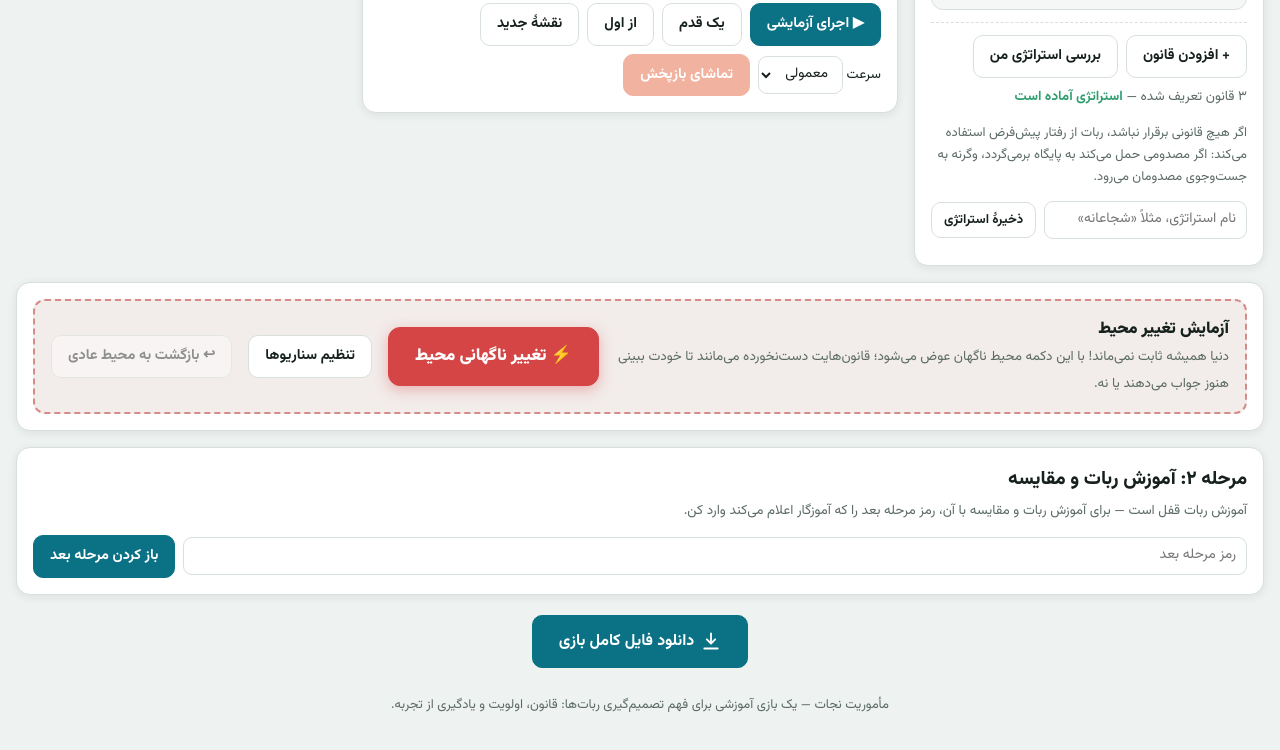
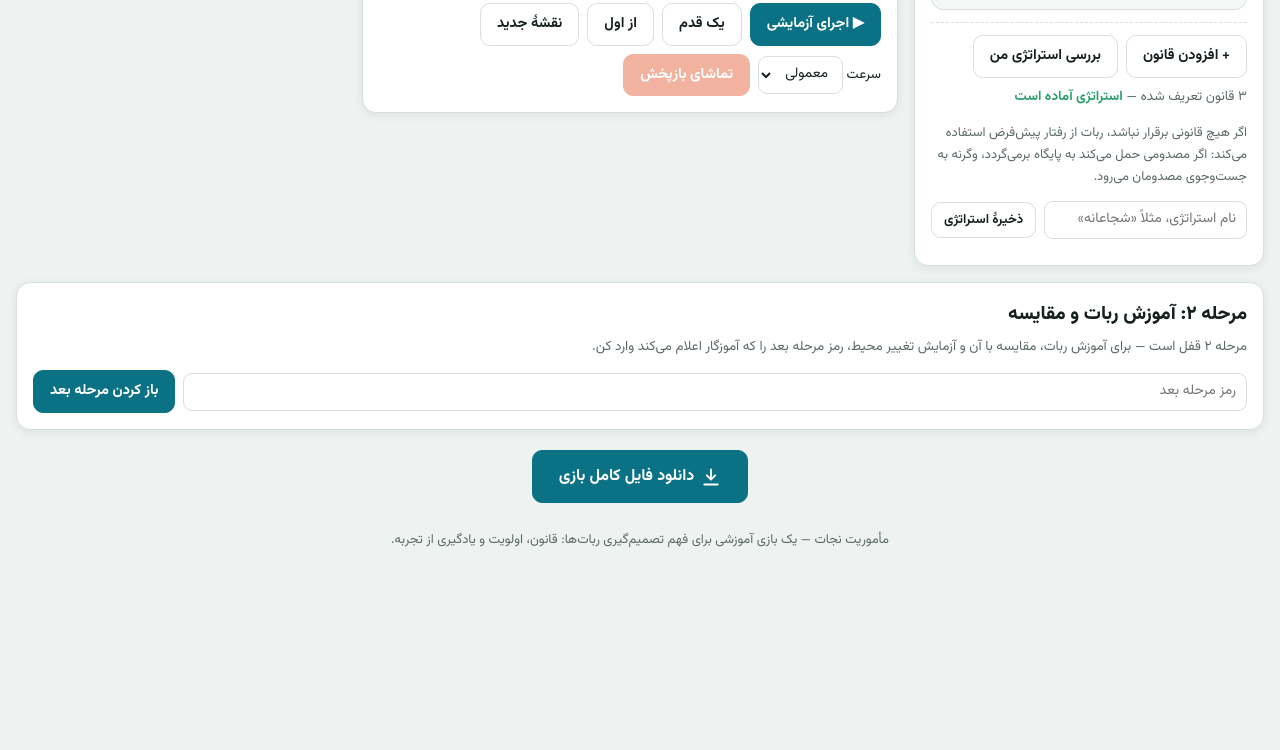
Before and after one commit to Sorooshsatary/rescue-mission, a plain HTML site: page index.html in a window 1280 px wide. Shown: the part 877-1627 px from the top of the page. After the commit the page ends 1468 px from the top, so only its background shows below. Drawn offline with Linux system fonts and the light colour scheme.

Commit message:
Move environment-change test under stage 2

```diff
--- a/index.html
+++ b/index.html
@@ -355,7 +355,7 @@
     </section>
   </div>
 
-  <!-- ===== تغییر محیط و تنظیم سناریوها (در هر دو مرحله باز است) ===== -->
+  <!-- ===== تغییر محیط و تنظیم سناریوها (فقط در مرحلهٔ ۲ باز است) ===== -->
   <section class="panel" id="shockPanel" aria-label="تغییر محیط و تنظیم سناریوها">
     <div class="shock-zone" id="shockZone">
       <div class="shock-zone-text">
@@ -369,10 +369,10 @@
     <div class="shock-banner" id="shockBanner" hidden role="alert"></div>
   </section>
 
-  <!-- ===== کارت قفل آموزش ربات (فقط در مرحلهٔ ۱ دیده می‌شود) ===== -->
-  <section class="panel stage-lock-card" id="stageLockCard" aria-label="آموزش ربات قفل است">
+  <!-- ===== کارت قفل مرحلهٔ ۲ (فقط در مرحلهٔ ۱ دیده می‌شود) ===== -->
+  <section class="panel stage-lock-card" id="stageLockCard" aria-label="مرحله ۲ قفل است">
     <h2>مرحله ۲: آموزش ربات و مقایسه</h2>
-    <p class="sub">آموزش ربات قفل است — برای آموزش ربات و مقایسه با آن، رمز مرحله بعد را که آموزگار اعلام می‌کند وارد کن.</p>
+    <p class="sub">مرحله ۲ قفل است — برای آموزش ربات، مقایسه با آن و آزمایش تغییر محیط، رمز مرحله بعد را که آموزگار اعلام می‌کند وارد کن.</p>
     <div class="row">
       <input type="text" id="stageCodeInput" placeholder="رمز مرحله بعد" aria-label="رمز مرحله بعد" inputmode="numeric" autocomplete="off" style="flex:1; min-width:140px" />
       <button class="btn primary" id="stageUnlockBtn" type="button">باز کردن مرحله بعد</button>
@@ -1862,9 +1862,11 @@ function normalizeStageCode(v){
 function applyStage(stage){
   currentStage = stage === 2 ? 2 : 1;
   const locked = currentStage === 1;
-  /* در مرحلهٔ ۱ فقط بخش «آزمایش بزرگ» (آموزش عامل، مقایسه و استراتژی مدل) قفل است؛
-     سازنده، صفحهٔ مأموریت زنده، بازرس تصمیم، بازپخش و تنظیم سناریوها باز می‌مانند. */
+  /* در مرحلهٔ ۱ بخش «آزمایش بزرگ» (آموزش عامل، مقایسه و استراتژی مدل) و بخش
+     «آزمایش تغییر محیط» (تغییر ناگهانی محیط، تنظیم سناریوها و بازگشت به محیط عادی) قفل‌اند؛
+     سازنده، صفحهٔ مأموریت زنده، بازرس تصمیم و بازپخش باز می‌مانند. */
   const cp = $("comparePanel"); if(cp) cp.classList.toggle("stage-hidden", locked);
+  const sp = $("shockPanel"); if(sp) sp.classList.toggle("stage-hidden", locked);
   const card = $("stageLockCard"); if(card) card.classList.toggle("stage-hidden", !locked);
   const badge = $("stageBadge"); if(badge) badge.textContent = locked ? "مرحله ۱: ساخت استراتژی" : "مرحله ۲: آزمایش و مقایسه";
   try { localStorage.setItem(STAGE_KEY, String(currentStage)); } catch(e){}
```
